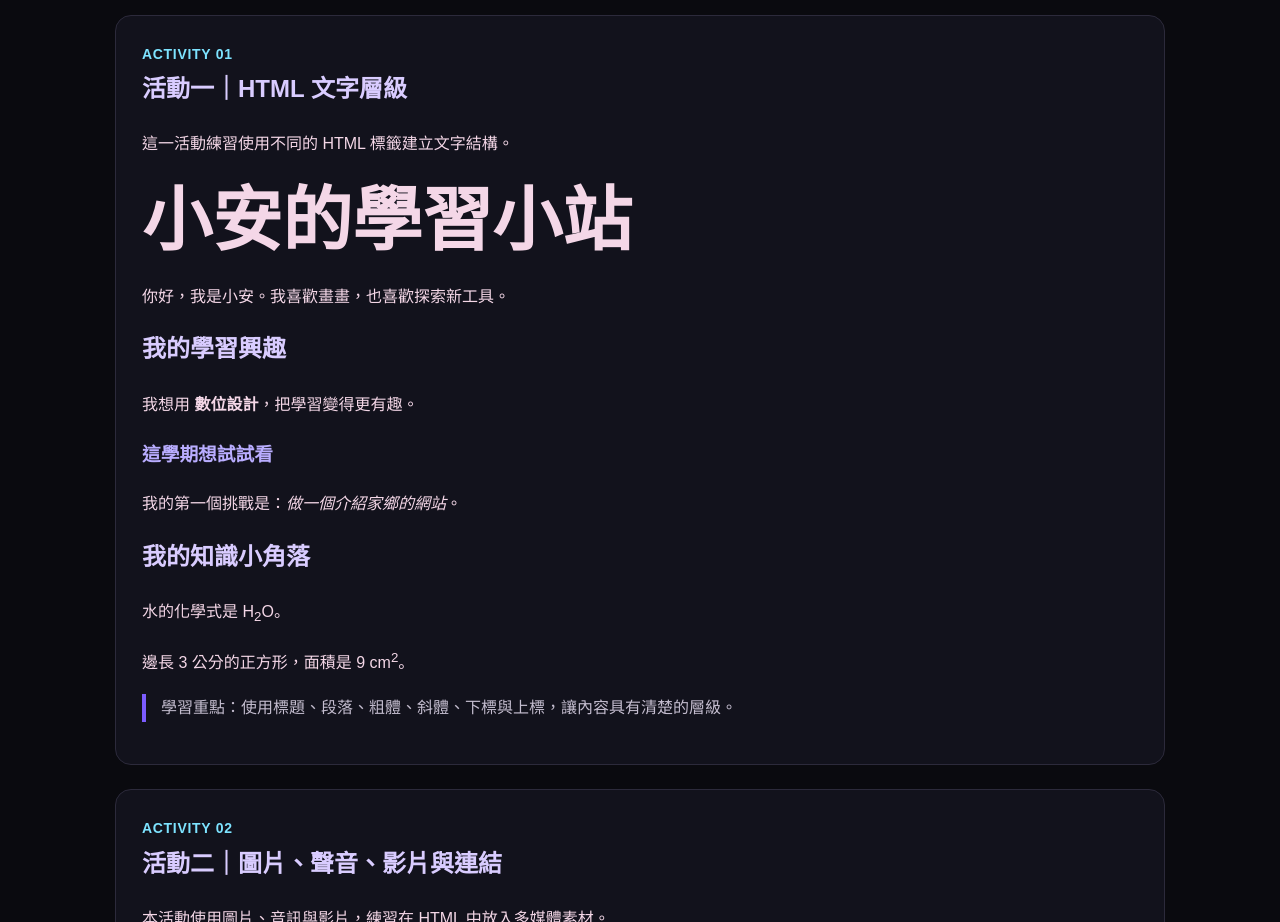
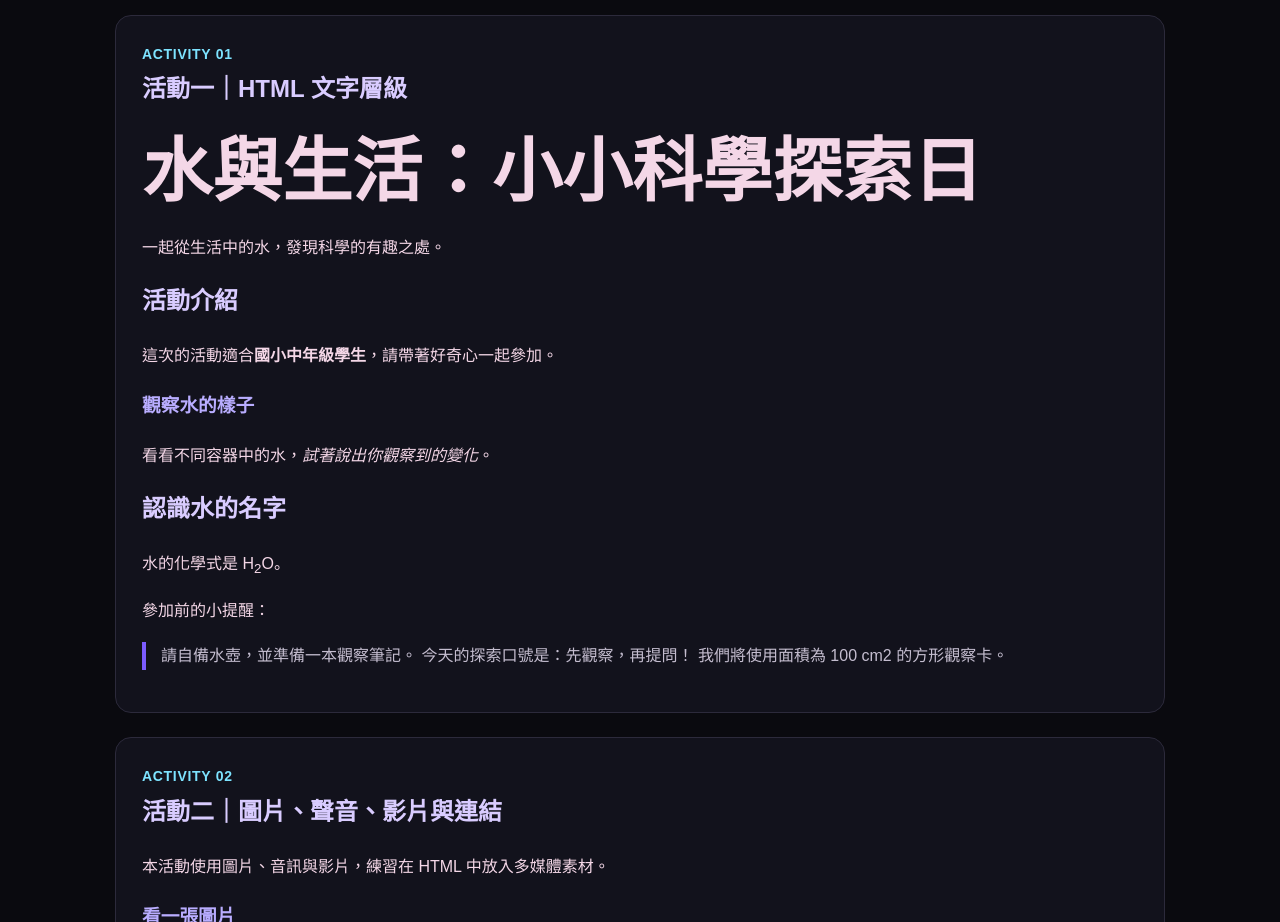
Before and after one commit to 241666/my-portfolio, a plain HTML site: page html-activities1~4.html in a window 1280 px wide. Shown: the part 520-1442 px from the top of the page. Drawn offline with Linux system fonts and the light colour scheme.

Commit message:
Update html-activities1~4.html

```diff
--- a/html-activities1~4.html
+++ b/html-activities1~4.html
@@ -148,17 +148,19 @@
       <div class="card">
         <div class="activity-label">ACTIVITY 01</div>
         <h2>活動一｜HTML 文字層級</h2>
-        <p>這一活動練習使用不同的 HTML 標籤建立文字結構。</p>
-        <h1>小安的學習小站</h1>
-        <p>你好，我是小安。我喜歡畫畫，也喜歡探索新工具。</p>
-        <h2>我的學習興趣</h2>
-        <p>我想用 <b>數位設計</b>，把學習變得更有趣。</p>
-        <h3>這學期想試試看</h3>
-        <p>我的第一個挑戰是：<i>做一個介紹家鄉的網站</i>。</p>
-        <h2>我的知識小角落</h2>
+        <h1>水與生活：小小科學探索日</h1>
+        <p>一起從生活中的水，發現科學的有趣之處。</p>
+        <h2>活動介紹</h2>
+        <p>這次的活動適合<b>國小中年級學生</b>，請帶著好奇心一起參加。</p>
+        <h3>觀察水的樣子</h3>
+        <p>看看不同容器中的水，<i>試著說出你觀察到的變化</i>。</p>
+        <h2>認識水的名字</h2>
         <p>水的化學式是 H<sub>2</sub>O。</p>
-        <p>邊長 3 公分的正方形，面積是 9 cm<sup>2</sup>。</p>
-        <p class="note">學習重點：使用標題、段落、粗體、斜體、下標與上標，讓內容具有清楚的層級。</p>
+        <p>參加前的小提醒：</p>
+        <p class="note">請自備水壺，並準備一本觀察筆記。
+          今天的探索口號是：先觀察，再提問！
+          我們將使用面積為 100 cm2 的方形觀察卡。
+</p>
       </div>
 
       <div class="card">
```
